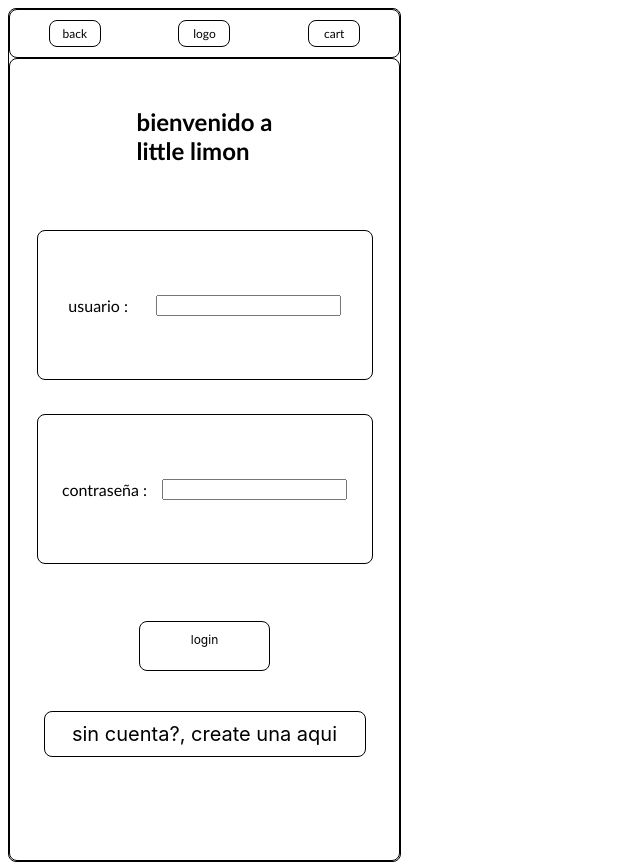
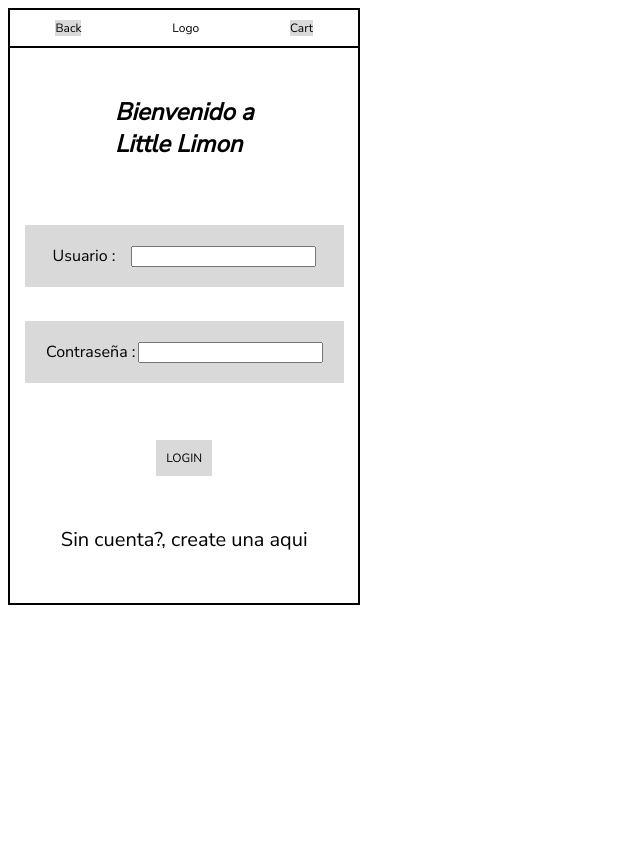
Before and after one commit to Andherson24/restaurante-bar, a plain HTML site: page login.html in a window 1280 px wide. Shown: the whole page, without its empty margins (0-640 px from the left). After the commit the page ends 800 px from the top, so only its background shows below. Drawn offline with Linux system fonts and the light colour scheme.

Commit message:
modificando las paginas

```diff
--- a/login.css
+++ b/login.css
@@ -1,85 +1,100 @@
+body {
+    display: flex;
+    position: absolute;
+    box-sizing: border-box;
+    font-family: 'Nunito Sans', sans-serif;
+}
+
 div {
     border: 1px solid black;
     font-family: calibri;
     font-size: 12px;
-    border-radius: 8px;
+    font-family: 'Nunito Sans', sans-serif;
 }
-body{
-    display: flex;
-    width: 393px;
-    height: 852px;
-    position: absolute;
-    box-sizing: border-box;
 
-}
+
 .nav {
     border: 1px solid black;
     display: flex;
     justify-content: space-around;
     align-items: center;
 }
+
 .login {
     display: flex;
     flex-direction: column;
-    height: 852px;
-    width: 393px;
+    font-family: 'Nunito Sans', sans-serif;
+
 }
-#icono{
+
+.icono {
     display: flex;
     justify-content: space-around;
     align-items: center;
-        width: 50px;
-        height: 25px;
     margin: 10px;
+    background: #D9D9D9;
+    border: none;
 }
-h1{
+
+#logo {
+    background: white;
+}
+
+h1 {
     margin-top: 2em;
     margin-bottom: 2em;
     display: flex;
     flex-direction: column;
     align-items: center;
     justify-content: center;
+    font-style: italic;
+    font-weight: 900;
 
 }
+
 .identificarse {
     border: 1px solid black;
     display: flex;
     flex-direction: column;
     align-items: center;
-    height: 95%;
 
 }
+
 #bloque-input {
     margin: 17px;
-    padding: 17px;
+    padding: 20px;
     display: flex;
-    width: 300px;
-    height: 114px;
     font-size: 16px;
+    background: #D9D9D9;
+    border: none;
+    width: 80%;
+    height: 100%;
 }
+
 .identidad {
     display: flex;
     align-items: center;
     justify-content: space-around;
 }
+
 .password {
     display: flex;
     align-items: center;
     justify-content: space-around;
 }
+
 .ingresar {
-    width: 109px;
-    height: 28px;
     margin-top: 40px;
     padding: 10px;
     display: flex;
     justify-content: center;
-    font-family: 'Inter';
+    font-family: 'Nunito Sans', sans-serif;
     font-size: 12px;
+    background: #D9D9D9;
+    border: none;
 }
+
 .crear-cuenta {
-width: 300px;
-height: 24px;
     left: 34px;
     top: 707px;
 
@@ -88,91 +103,14 @@ margin-bottom: 40px;
     padding: 10px;
 
 
-font-family: 'Inter';
     font-style: normal;
     font-weight: 400;
     font-size: 20px;
-line-height: 24px;
+    font-family: 'Nunito Sans', sans-serif;
+    border: none;
+
 
     display: flex;
     justify-content: center;
 
 }
-
-
-
-    /*
-#icono{
-    display: flex;
-    justify-content: center;
-    align-items: center;
-    width: 50px;
-    height: 25px;
-    margin: 10px;
-}
-.menu {
-    background-color: lightgrey;
-}
-.login {
-    background-color: rgb(255, 252, 252);
-}
-.cart{
-    background-color: lightgrey;
-}
-.contenido{
-    flex-direction: column;
-    display: flex;
-    height: 307px;
-    width: 393px;
-    top: 52px;
-}
-.contenido h1{
-    padding: 1em;
-}
-.contenido p{
-    font-size: 16px;
-    padding: 1em;
-}
-.boton-reservar {
-    display: flex;
-    justify-content: center;
-    align-items: center;
-    background-color: lightgrey;
-    margin: 10px;
-    width: 80px;
-    height: 28px;
-}
-.intermedio {
-    border: 1px solid black;
-    display: flex;
-    justify-content: space-around;
-    align-items: end;
-    height: 88px;
-    width: 393px;
-}
-.ventanita{
-    background-color: lightgrey;
-    margin: 10px;
-    padding: 10px;
-    width: 51px;
-    left: 0px;
-    top: 353px;
-}
-.bloques{
-    display: flex;
-    flex-direction: column;
-    justify-content: center;
-    align-items: center;
-    width: 393px;
-    height: 413px;
-    top: 439px;
-}*/
-/*
-.
-/*
-#bloque-input {
-    padding: 10px;
-    margin: 10px;
-    background-color: lightgrey;
-    vertical-align: auto;
-}
--- a/login.html
+++ b/login.html
@@ -1,35 +1,41 @@
 <!DOCTYPE html>
 <html lang="en">
+
 <head>
     <meta charset="UTF-8">
     <meta http-equiv="X-UA-Compatible" content="IE=edge">
     <meta name="viewport" content="width=device-width, initial-scale=1.0">
     <title>login</title>
     <link rel="stylesheet" href="login.css">
+    <link rel="preconnect" href="https://fonts.googleapis.com">
+    <link rel="preconnect" href="https://fonts.gstatic.com" crossorigin>
+    <link href="https://fonts.googleapis.com/css2?family=Nunito+Sans&display=swap" rel="stylesheet">
 </head>
+
 <body>
     <div class="login">
         <div class="nav">
-            <div class="back" id="icono">back</div>
-            <div class="logo" id="icono">logo</div>
-            <div class="cart" id="icono">cart</div>
+            <div class="icono" id="back">Back</div>
+            <div class="icono" id="logo">Logo</div>
+            <div class="icono" id="cart">Cart</div>
         </div>
         <div class="identificarse">
-            <h1>bienvenido a <br> little limon</h1>
+            <h1>Bienvenido a <br> Little Limon</h1>
             <div class="identidad" id="bloque-input">
-                <label for="usuario">usuario :</label>
+                <label for="usuario">Usuario :</label>
                 <input type="text" name="usuario" id="usuario">
             </div>
             <div class="password" id="bloque-input">
-                <label for="passw">contraseña :</label>
+                <label for="passw">Contraseña :</label>
                 <input type="text" name="passw" id="passw">
             </div>
-            <div class="ingresar" id="make-login">login</div>
+            <div class="ingresar" id="make-login">LOGIN</div>
             <div class="crear-cuenta" id="make-cuestion">
-                sin cuenta?, create una aqui
+                Sin cuenta?, create una aqui
             </div>
         </div>
     </div>
 
 </body>
+
 </html>
```
Also changed, not shown: index.html (+12 -6 lines). Lines whose indentation alone changed are shown as unchanged.
